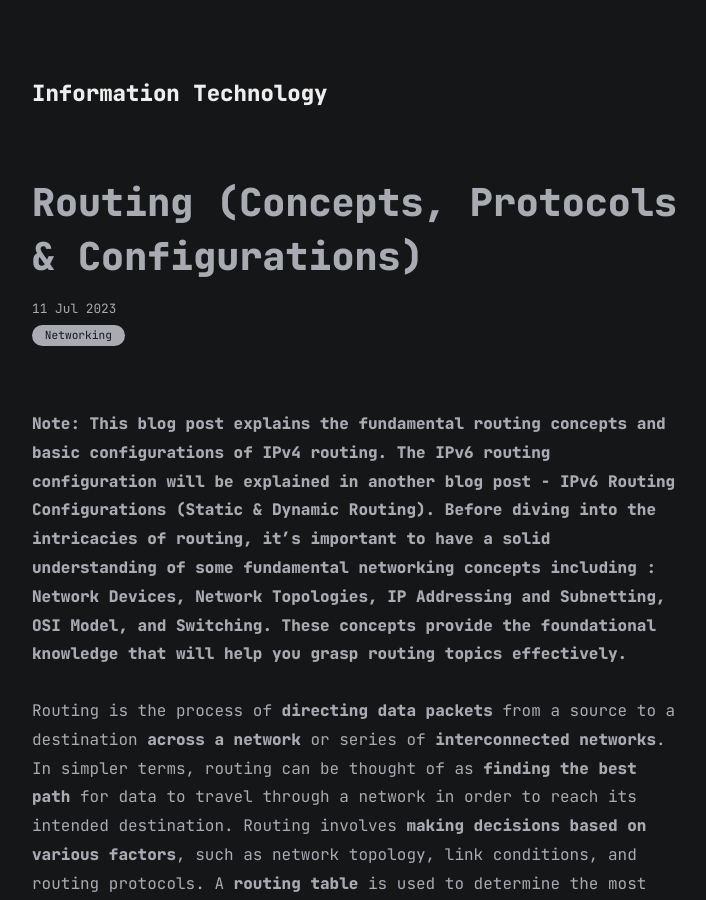
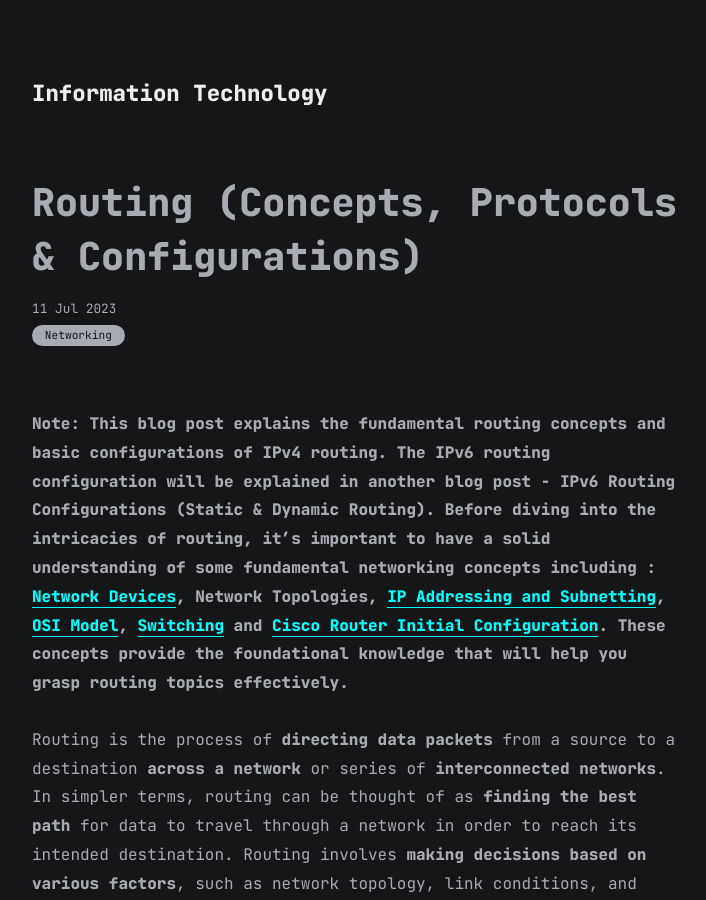
Before and after one commit to faridarif/faridarif.github.io, a Jekyll site: the page built from all_collections/_posts/2023-07-11-routing.md, in a window 1280 px wide and 900 px high. Shown: the whole window, without its empty margins (283-989 px from the left). Built offline with Jekyll 4.4.1, drawn with Linux system fonts in a browser that asks for light colours.

Commit message:
Update 2023-07-11-routing.md

```diff
--- a/all_collections/_posts/2023-07-11-routing.md
+++ b/all_collections/_posts/2023-07-11-routing.md
@@ -4,7 +4,7 @@ title: Routing (Concepts, Protocols & Configurations)
 date: 2023-07-11
 categories: ["Networking"]
 ---
-**Note: This blog post explains the fundamental routing concepts and basic configurations of IPv4 routing. The IPv6 routing configuration will be explained in another blog post - IPv6 Routing Configurations (Static & Dynamic Routing). Before diving into the intricacies of routing, it's important to have a solid understanding of some fundamental networking concepts including : Network Devices, Network Topologies, IP Addressing and Subnetting, OSI Model, and Switching. These concepts provide the foundational knowledge that will help you grasp routing topics effectively.**
+**Note: This blog post explains the fundamental routing concepts and basic configurations of IPv4 routing. The IPv6 routing configuration will be explained in another blog post - IPv6 Routing Configurations (Static & Dynamic Routing). Before diving into the intricacies of routing, it's important to have a solid understanding of some fundamental networking concepts including : [Network Devices](https://faridarif.github.io/posts/Network-Devices/), Network Topologies, [IP Addressing and Subnetting](https://faridarif.github.io/posts/IP-addresses-subnet-masks/), [OSI Model](https://faridarif.github.io/posts/OSI-model/), [Switching](https://faridarif.github.io/posts/switching/) and [Cisco Router Initial Configuration](https://faridarif.github.io/posts/Basic-Cisco-Switch-and-Router-Configuration/). These concepts provide the foundational knowledge that will help you grasp routing topics effectively.**
 
 Routing is the process of **directing data packets** from a source to a destination **across a network** or series of **interconnected networks**. In simpler terms, routing can be thought of as **finding the best path** for data to travel through a network in order to reach its intended destination. Routing involves **making decisions based on various factors**, such as network topology, link conditions, and routing protocols. A **routing table** is used to determine the most efficient path to reach the destination. These decisions are typically managed by specialized devices called **routers**, which examine the destination address of a data packet and determine where to forward it next in order to reach its final destination. A router is a specialized computer and requires the same components to operate as computers. Routers have specialized ports and network interface cards to interconnect devices to other networks. Routers can have various types of ports, each serving a specific function in network communication and management.
 
```
